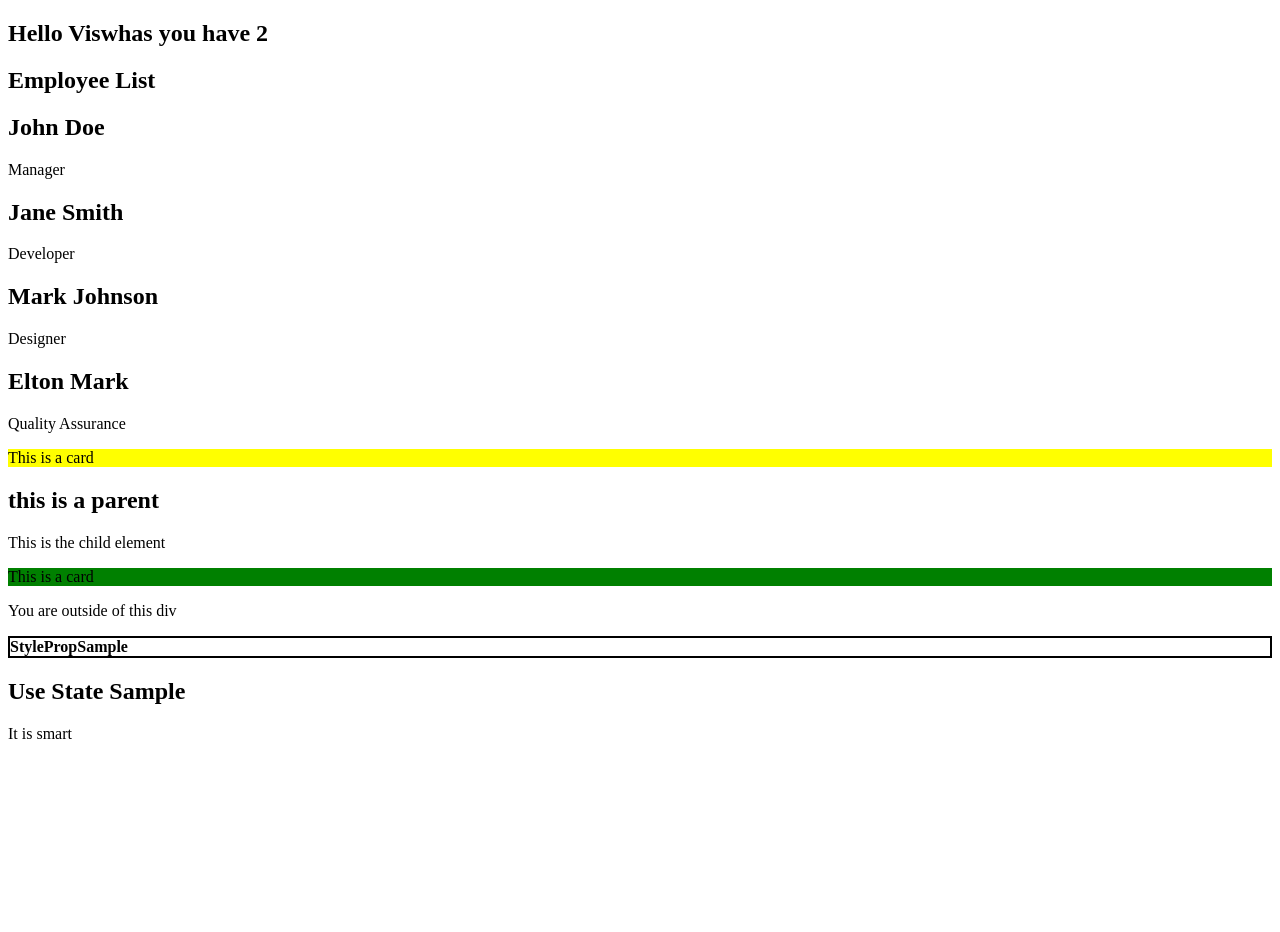
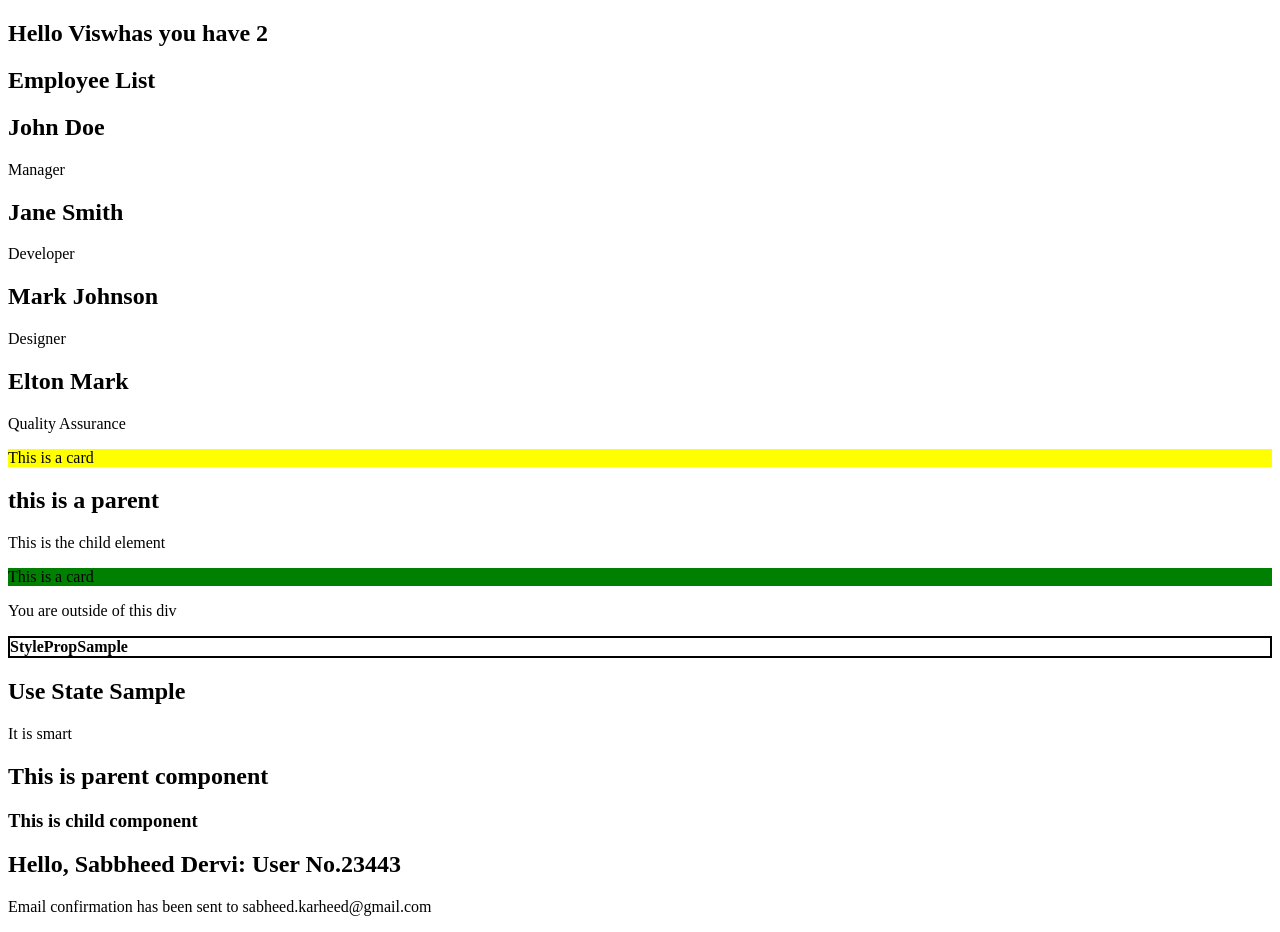
Before and after one commit to Shubamium/ReactTSCExample, a React (Vite) app: page / in a window 1280 px wide. Before the commit the page ends 800 px from the top, so only its background shows below. Built offline with nearby package versions, Linux system fonts and the light colour scheme.

Commit message:
Add useContext example

```diff
--- a/src/App.tsx
+++ b/src/App.tsx
@@ -1,4 +1,5 @@
 import Card from "./components/Card";
+import ContextSample from "./components/ContextSample";
 import EventSample from "./components/EventSample";
 import Greet from "./components/Greet";
 import ParentComponent from "./components/ParentComponent";
@@ -62,6 +63,7 @@ function App() {
 
       {/* UseState Hooks*/}
       <UseStateSample />
+      <ContextSample />
     </main>
   );
 }
--- /dev/null
+++ b/src/components/ContextSample.tsx
@@ -0,0 +1,44 @@
+import { createContext, useContext } from "react";
+
+type User = {
+  userId: number;
+  name: string;
+  email: string;
+};
+
+const UserContext = createContext<User | null>(null);
+
+function ContextSample() {
+  const userValue: User = {
+    userId: 23443,
+    name: "Sabbheed Dervi",
+    email: "sabheed.karheed@gmail.com",
+  };
+  return (
+    <div>
+      <h2>This is parent component</h2>
+      <UserContext.Provider value={userValue}>
+        <ContextChild />
+      </UserContext.Provider>
+    </div>
+  );
+}
+
+function ContextChild() {
+  const userData = useContext(UserContext);
+  return (
+    <>
+      <h3>This is child component</h3>
+      {userData && (
+        <>
+          <h2>
+            Hello, {userData.name}: User No.{userData.userId}
+          </h2>
+          <p>Email confirmation has been sent to {userData.email}</p>
+        </>
+      )}
+    </>
+  );
+}
+
+export default ContextSample;
```
